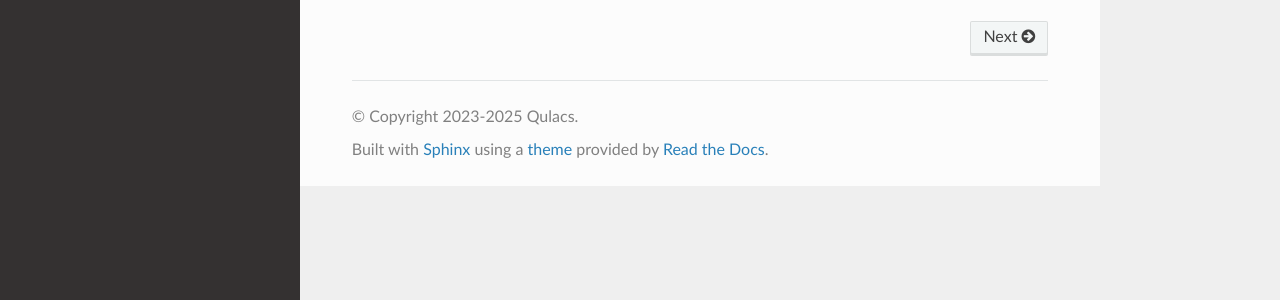
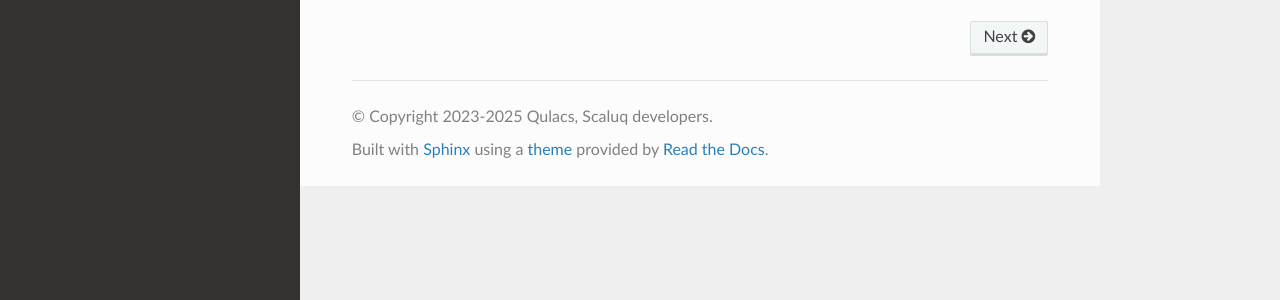
Before and after one commit to qulacs/scaluq, a Sphinx documentation site: the page built from doc/source/index.rst, in a window 1280 px wide. Shown: the part 428-728 px from the top of the page. Built offline with Sphinx 7.4.7 and the Read the Docs theme 3.1.0, drawn with Linux system fonts in a browser that asks for light colours; part of the change alters nothing that is shown.

```diff
--- a/doc/source/conf.py
+++ b/doc/source/conf.py
@@ -5,8 +5,7 @@ import os
 import shutil
 
 project = "Scaluq"
-copyright = "2023-2025 Qulacs"
-author = "Scaluq developers"
+copyright = "2023-2025 Qulacs, Scaluq developers"
 
 extensions = [
     "sphinx.ext.napoleon",
```
